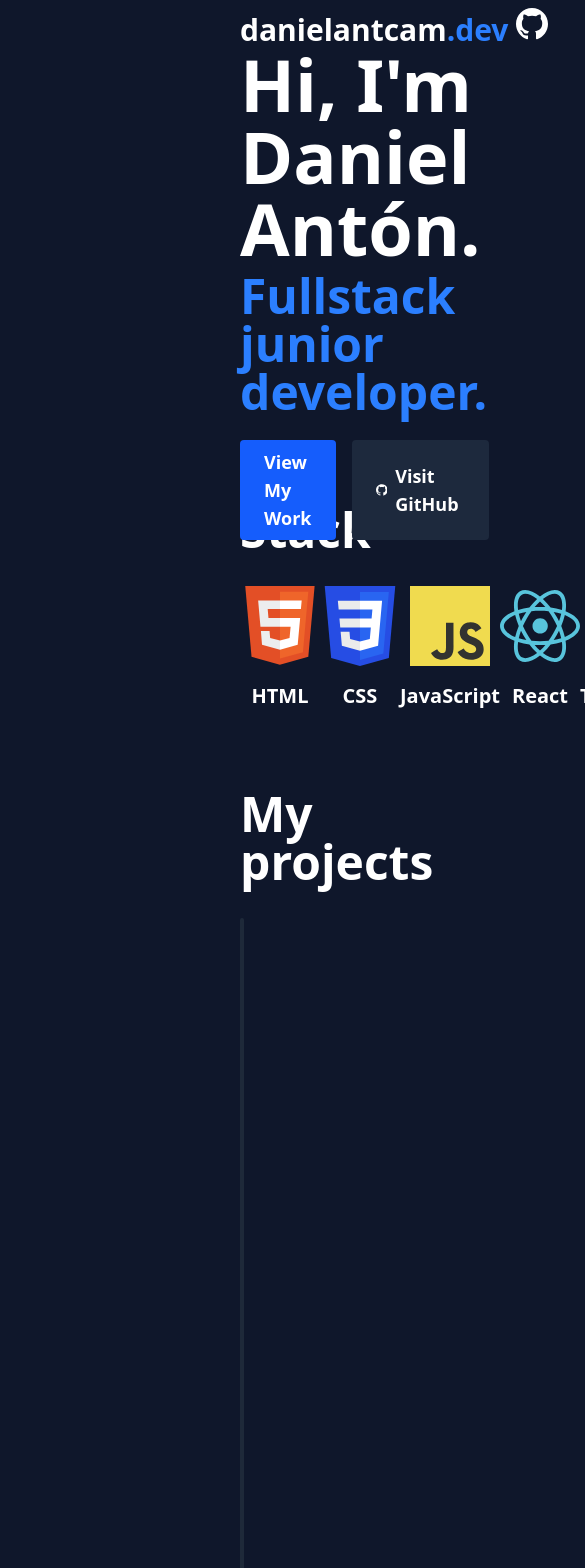
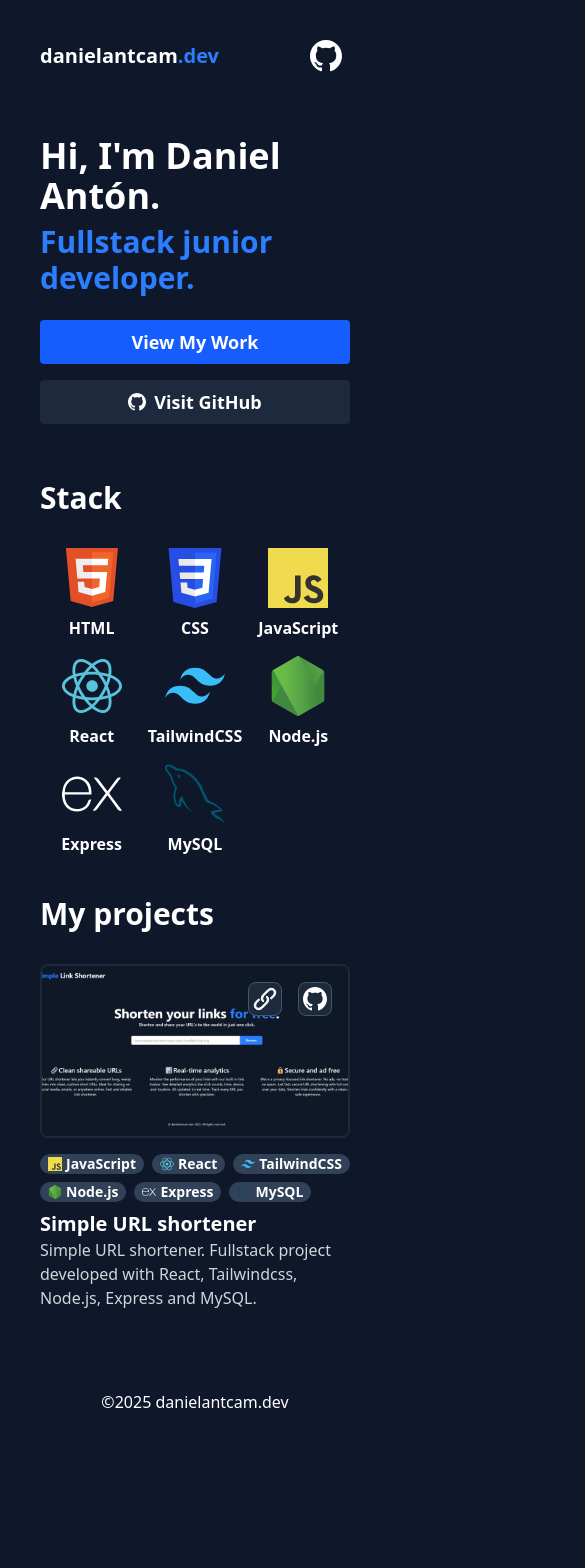
Before and after one commit to danielantcam/portfolio, a React (Vite) app: page / in a window 390 px wide. Shown: the top 1568 px of the page, 585 px wide, since content can reach past the window. After the commit the page ends 1494 px from the top, so only its background shows below. Built offline with nearby package versions, Linux system fonts and the light colour scheme.

Commit message:
Added responsive

```diff
--- a/index.html
+++ b/index.html
@@ -8,7 +8,7 @@
     <meta name="description" content="Daniel Antón Camarero | Fullstack web developer portfolio." />
   </head>
   <body class="bg-slate-900">
-    <div id="root" class="px-60"></div>
+    <div id="root" class="px-10 sm:px-20 md:px-30 xl:px-60"></div>
     <script type="module" src="/src/main.jsx"></script>
   </body>
 </html>
--- a/src/components/Footer.jsx
+++ b/src/components/Footer.jsx
@@ -1,5 +1,7 @@
 export default function Footer(){
-    return <footer className="h-60 flex justify-center items-center text-white">
-        <span>&copy;danielantcam.dev 2025 | Almost every right reserved.</span>
+    return <footer className="
+        flex justify-center items-center text-white text-base text-center text-balance my-20
+    ">
+        <span>&copy;2025 danielantcam.dev</span>
     </footer>;
 }
--- a/src/components/Header.jsx
+++ b/src/components/Header.jsx
@@ -2,12 +2,14 @@ import { GitHub } from "./Svg";
 
 export default function Header(){
 return <header className="
-      w-full h-[60vh] flex flex-col justify-around items-start relative
+        w-full min-h-fit flex flex-col justify-around items-start relative h-120
     ">
-        <div className="w-full h-20 flex items-end justify-between">
+        <header className="w-full h-20 flex items-end">
+            <div className="w-full flex justify-between items-center">
                 <a href="/">
                     <h1 className="
-                    text-white font-semibold text-3xl
+                        text-white font-semibold text-xl
+                        sm:text-3xl
                     ">
                         danielantcam<span className="text-blue-500">.dev</span>
                     </h1>
@@ -16,20 +18,29 @@ return <header className="
                     <GitHub width="3em" height="3em" className="p-2"/>
                 </a>
             </div>
+        </header>
 
-        <div className="grow flex flex-col justify-center">
+        <div className="w-full grow flex flex-col justify-center">
             <p className="
-            text-white font-semibold text-7xl mb-2
+                text-white font-semibold text-4xl mb-2
+                lg:text-6xl
+                xl:text-7xl
+
             ">Hi, I'm Daniel Antón.</p>
             <h2 className="
-            text-blue-500 font-semibold text-5xl mb-6
+                text-blue-500 font-semibold text-3xl mb-6
+                lg:text-4xl
+                xl:text-5xl
             ">Fullstack junior developer.</h2>
-            <div className="flex gap-4">
+            <div className="
+                flex gap-4 flex-col
+                sm:flex-row
+            ">
                 <a href="#projects" className="
-                    cursor-pointer bg-blue-600 rounded-sm px-6 py-2 text-lg text-white font-semibold hover:bg-blue-700 transition-colors
+                    cursor-pointer bg-blue-600 rounded-sm px-6 py-2 text-lg text-white font-semibold hover:bg-blue-700 transition-colors text-center
                 ">View My Work</a>
                 <a href="https://github.com/danielantcam" target="_blank" rel="noreferrer" className="
-                    cursor-pointer bg-slate-800 rounded-sm px-6 py-2 text-lg text-white font-semibold hover:bg-slate-700 transition-colors flex items-center gap-2
+                    cursor-pointer bg-slate-800 rounded-sm px-6 py-2 text-lg text-white font-semibold hover:bg-slate-700 transition-colors flex items-center gap-2 justify-center
                 ">
                     <GitHub/>
                     Visit GitHub
--- a/src/components/ProjectCard.jsx
+++ b/src/components/ProjectCard.jsx
@@ -12,17 +12,34 @@ const icons = {
 export default function ProjectCard({ project }){
     const { name, description, image, stack, repository, web } = project;
 
-    return <article className="overflow-hidden rounded-lg border-2 border-gray-800 group">
-        <div className="aspect-video border-b-2 border-gray-800 overflow-hidden relative">
-            <ProjectCardLink repository={repository} web={web} />
-            <img src={image} alt={`Project preview: ${name}`} className="object-cover w-full h-full group-hover:scale-105 group-hover:brightness-90 transition-all" />
+    return <article className="
+        overflow-hidden rounded-lg group
+        sm:border-2 sm:border-gray-800
+    ">
+        <div className="
+            aspect-video overflow-hidden relative mb-4 border-2 border-gray-800 rounded-lg
+            sm:border-b-2 sm:border-gray-800 sm:mb-0 sm:rounded-none sm:border-0
+        ">
+            <ProjectCardLinks repository={repository} web={web} />
+            <img src={image} alt={`Project preview: ${name}`} className="
+                object-cover w-full h-full group-hover:scale-105 group-hover:brightness-90 transition-all
+            "/>
         </div>
-        <div className="p-6 group-hover:brightness-90 transition-all">
+        <div className="
+            group-hover:brightness-90 transition-all
+            sm:p-6
+        ">
             <ul className="flex flex-wrap gap-2 mb-2">
                 {stack.map((tech, index)=> <StackElement name={tech} key={index} />)}
             </ul>
-            <h3 className="text-white font-semibold text-2xl">{name}</h3>
-            <p className="text-gray-300 text-lg" >{description}</p>
+            <h3 className="
+                text-white font-semibold text-xl
+                sm:text-2xl
+            ">{name}</h3>
+            <p className="
+                text-gray-300 text-base
+                sm:text-lg
+            ">{description}</p>
         </div>
     </article>;
 }
@@ -30,19 +47,34 @@ export default function ProjectCard({ project }){
 function StackElement({ name }){
     const SVG = icons[name];
 
-    return <li className="bg-slate-700 text-white font-semibold px-2 rounded-full flex gap-1 items-center">
+    return <li className="
+        bg-slate-700 text-white font-semibold px-2 rounded-full flex gap-1 items-center text-sm
+        sm:text-base
+    ">
         {SVG && <SVG />}
         {name}
     </li>;
 }
 
-function ProjectCardLink({repository, web}){
+function ProjectCardLinks({repository, web}){
     return <div className="absolute right-4 top-4 z-10 flex gap-4">
-        <a href={web} target="_blank" className="hover:bg-slate-700 transition-colors bg-slate-800 p-2 rounded-lg border-1 border-slate-600">
-            <Link className="" width="32px" height="32px" />
+        <a href={web} target="_blank" className="
+            hover:bg-slate-700 transition-colors bg-slate-800 p-1 rounded-lg border-1 border-slate-600
+            sm:p-2
+        ">
+            <Link className="
+                w-6 h-6
+                sm:w-8 sm:h-8
+            "/>
         </a>
-        <a href={repository} target="_blank" className="hover:bg-slate-700 transition-colors bg-slate-800 p-2 rounded-lg border-1 border-slate-600">
-            <GitHub className="" width="32px" height="32px" />
+        <a href={repository} target="_blank" className="
+            hover:bg-slate-700 transition-colors bg-slate-800 p-1 rounded-lg border-1 border-slate-600
+            sm:p-2
+        ">
+            <GitHub className="
+                w-6 h-6
+                sm:w-8 sm:h-8
+            "/>
         </a>
     </div>;
 }
--- a/src/components/ProjectsGrid.jsx
+++ b/src/components/ProjectsGrid.jsx
@@ -12,12 +12,19 @@ const projects = [
 ];
 
 export default function ProyectsGrid(){
-    return <section id="projects" className="mb-10">
-      <h2 className="text-white font-semibold text-5xl mb-8">
+    return <section id="projects" className="
+      mb-10
+      md:mb-20
+    ">
+      <h2 className="
+        text-white font-semibold text-3xl mb-8
+          lg:text-5xl
+      ">
         My projects
       </h2>
       <div className="
-        w-full grid grid-cols-2 gap-10
+        w-full grid grid-cols-1 gap-10
+        lg:grid-cols-2
         3xl:grid-cols-3
       ">
         {projects.map((project, index) => <ProjectCard project={project} key={index} />)}
--- a/src/components/Stack.jsx
+++ b/src/components/Stack.jsx
@@ -12,18 +12,34 @@ const icons = {
     "MySQL": MySQL,
 }
 
-export default function StackCarousel() {
+export default function Stack() {
 
-    return <section className="flex flex-col mb-20">
-        <h2 className="text-white font-semibold text-5xl mb-8">Stack</h2>
+    return <section className="
+        flex flex-col mb-10
+        md:mb-20
+    ">
+        <h2 className="
+            text-white font-semibold text-3xl mb-8
+            lg:text-5xl
+        ">Stack</h2>
         <div className="w-full grow flex justify-between items-center">
-            <ul className="w-full flex justify-between">
+            <ul className="
+                w-full grid gap-y-4 grid-cols-3
+                md:grid-cols-4
+                lg:grid-cols-8
+            ">
                 {stack.map((tech, index)=>{
                     const Icon = icons[tech];
 
-                    return <li className="flex flex-col items-center relative">
-                        <Icon width="80" height="80" key={index} className="mb-4" />
-                        <span className="text-white font-semibold text-xl">{tech}</span>
+                    return <li className="flex flex-col items-center">
+                        <Icon key={index} className="
+                            mb-2 w-15 h-15
+                            lg:mb-4
+                        " />
+                        <span className="
+                            text-white font-semibold text-md
+                            lg:text-xl
+                        ">{tech}</span>
                     </li>
                 })}
             </ul>
--- a/src/index.css
+++ b/src/index.css
@@ -1,5 +1,6 @@
 @import "tailwindcss";
 
 @theme {
+    --breakpoint-xs: 28rem;
     --breakpoint-3xl: 120rem;
 }
```
Also changed, not shown: 1 other file (tests, documents, lock files or other folders). Lines whose indentation alone changed are shown as unchanged.
